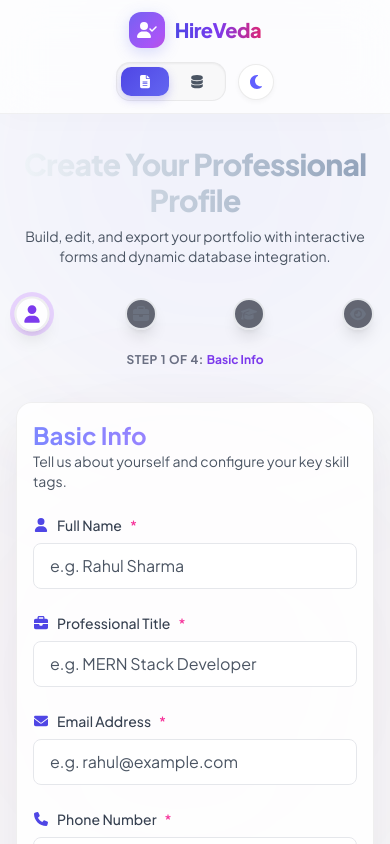
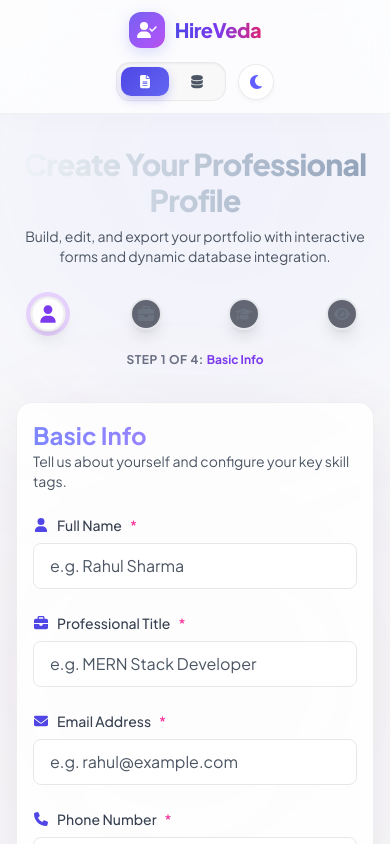
Before and after one commit to Deepanshu-Khandelwal/Hireveda, a React (Vite) app in the folder frontend/: page / in a window 390 px wide. Shown: the top 844 px of the page. Built offline with nearby package versions, Linux system fonts and the light colour scheme.

Commit message:
style: add padding to StepIndicator component for improved layout and responsiveness

```diff
--- a/frontend/src/components/StepIndicator.jsx
+++ b/frontend/src/components/StepIndicator.jsx
@@ -11,7 +11,7 @@ const StepIndicator = ({ currentStep, totalSteps = 4 }) => {
   ];
 
   return (
-    <div className="w-full max-w-2xl mx-auto mb-8">
+    <div className="w-full max-w-2xl mx-auto px-4 mb-8">
       {/* Wizard Track */}
       <div className="relative flex justify-between items-center w-full">
         {/* Background Line */}
```
